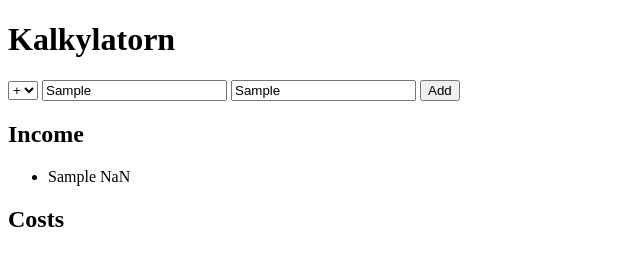
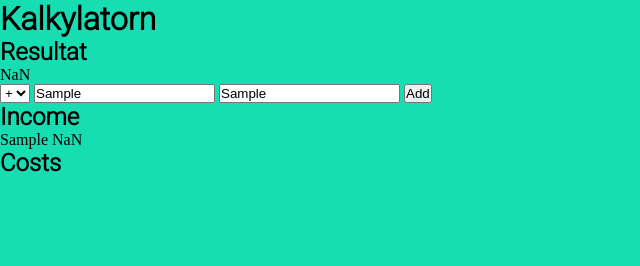
Before and after one commit to aagroth/inlamningsuppgift_2, a website: page index.html in a window 1280 px wide. Both pictures are taken after typing "Sample", "Sample" into the empty fields and a click on the button "Add". Shown: the whole page, without its empty margins (0-640 px from the left). Drawn offline with Linux system fonts and the light colour scheme.

Commit message:
Färdigställt .js logiken

```diff
--- a/index.html
+++ b/index.html
@@ -15,7 +15,8 @@
     </header>
 
     <section>
-        <div class="totalSum"></div>
+        <h2>Resultat</h2>
+        <div class="resultOfLists"></div>
     </section>
 
     <section>
--- a/javascript.js
+++ b/javascript.js
@@ -1,6 +1,8 @@
 // Declaration of both lists
 const incomeList = [];
 const costsList = [];
+var sumValue = 0;
+
 
 // Function that adds both description and value input and put it in to incomeList or costsList
 // It will depend on if the user choose "+" or "-". Each time a user use both inputs
@@ -13,7 +15,7 @@ function addDescriptionAndValue(event) {
     var operator = document.querySelector(".operator").value
 
     if(inputText == "" || inputNumber == "") {
-        alert("Write something to add")
+        alert("Write something to add a post.")
     }
 
     else {
@@ -24,13 +26,20 @@ function addDescriptionAndValue(event) {
 
             var list = document.querySelector(".incomeList")
             list.appendChild(createListElement(obj))
+
+            sumValue += obj.value
         }
 
         else if (operator == "minus") {
             costsList.push(obj)
             var list = document.querySelector(".costsList")
             list.appendChild(createListElement(obj))
+
+            sumValue -= obj.value
         }
+
+        const totalSum = document.querySelector(".resultOfLists")
+        totalSum.textContent = sumValue
     }
 }
 
--- a/package.json
+++ b/package.json
@@ -5,7 +5,7 @@
   "main": "javascript.js",
   "scripts": {
     "start": "node javascript.js",
-    "scss": "node-sass style/main.scss main.css",
+    "scss": "node-sass style/main.scss main.css -w",
     "test": "echo \"Error: no test specified\" && exit 1"
   },
   "keywords": [],
--- a/style/global.scss
+++ b/style/global.scss
@@ -0,0 +1,15 @@
+
+
+* {
+    box-sizing: border-box;
+    margin: 0;
+    padding: 0;
+}
+
+body {
+    background-color: $background-color;
+}
+
+h1, h2, p, li, .resultOfLists{
+    font-family: $global-font;
+}
--- a/style/main.scss
+++ b/style/main.scss
@@ -1,3 +1,4 @@
 @import "variables.scss";
 @import "global.scss";
 @import "button.scss";
+@import url('https://fonts.googleapis.com/css2?family=Roboto:wght@300&display=swap');
--- a/style/variables.scss
+++ b/style/variables.scss
@@ -0,0 +1,7 @@
+/* Color theme for the website */
+$background-color: #17ddb3;
+$btn-color: #1a535c;
+$sheets-color: #fafaff;
+
+/* Fonts */
+$global-font: 'Roboto', sans-serif;
```
Also changed, not shown: main.css.
